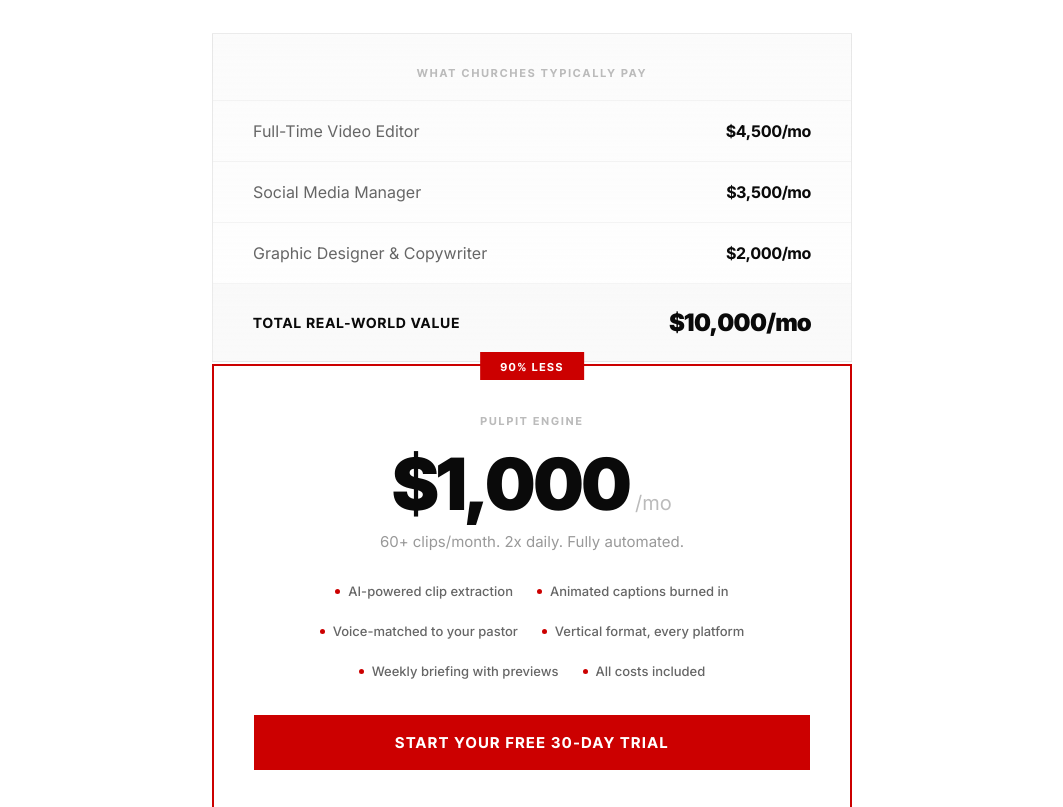
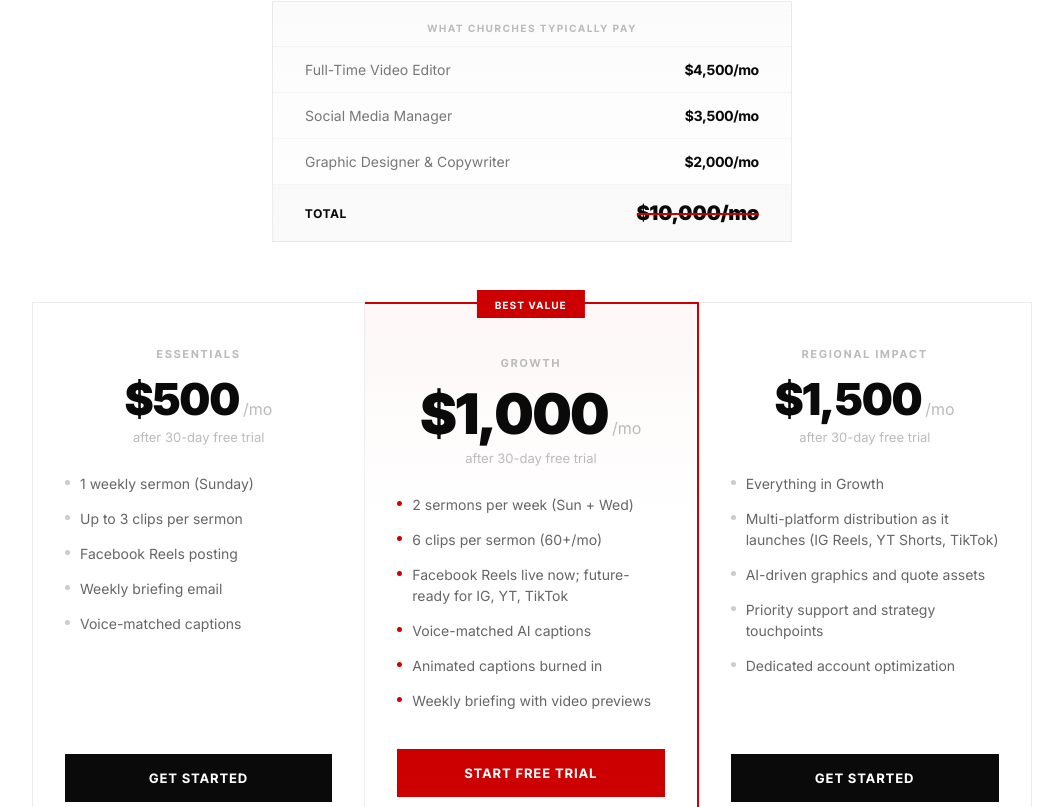
Before and after one commit to Jgandara24/pulpit-engine-site, a React (Vite) app: page / in a window 1280 px wide. Shown: the part 5093-5900 px from the top of the page, without its empty margins (108-1171 px from the left). Built offline with nearby package versions, Linux system fonts and the light colour scheme.

Commit message:
3-tier pricing, metadata, new footer

```diff
--- a/src/App.jsx
+++ b/src/App.jsx
@@ -358,172 +358,244 @@
   );
 }
 
-// ── Value Stack ──
+// ── Value Stack (3-Tier Brunson Pricing) ──
 function ValueStack() {
+  const tiers = [
+    {
+      name: "ESSENTIALS",
+      price: "500",
+      badge: null,
+      featured: false,
+      items: [
+        "1 weekly sermon (Sunday)",
+        "Up to 3 clips per sermon",
+        "Facebook Reels posting",
+        "Weekly briefing email",
+        "Voice-matched captions",
+      ],
+    },
+    {
+      name: "GROWTH",
+      price: "1,000",
+      badge: "BEST VALUE",
+      featured: true,
+      items: [
+        "2 sermons per week (Sun + Wed)",
+        "6 clips per sermon (60+/mo)",
+        "Facebook Reels live now; future-ready for IG, YT, TikTok",
+        "Voice-matched AI captions",
+        "Animated captions burned in",
+        "Weekly briefing with video previews",
+      ],
+    },
+    {
+      name: "REGIONAL IMPACT",
+      price: "1,500",
+      badge: null,
+      featured: false,
+      items: [
+        "Everything in Growth",
+        "Multi-platform distribution as it launches (IG Reels, YT Shorts, TikTok)",
+        "AI-driven graphics and quote assets",
+        "Priority support and strategy touchpoints",
+        "Dedicated account optimization",
+      ],
+    },
+  ];
+
   const lineItems = [
     ["Full-Time Video Editor", "$4,500"],
     ["Social Media Manager", "$3,500"],
     ["Graphic Designer & Copywriter", "$2,000"],
   ];
+
   return (
-    <section style={{ padding: "140px 24px", background: "#fff" }}>
-      <div style={{ maxWidth: 640, margin: "0 auto", textAlign: "center" }}>
+    <section id="pricing" style={{ padding: "140px 24px", background: "#fff" }}>
+      <div style={{ maxWidth: 1100, margin: "0 auto", textAlign: "center" }}>
         <Reveal>
           <p style={{
             fontFamily: hd, fontSize: 11, fontWeight: 700,
             letterSpacing: "0.22em", color: "#bbb", marginBottom: 24,
-          }}>THE MATH</p>
+          }}>PRICING</p>
           <h2 style={{
             fontFamily: hd, fontSize: "clamp(24px, 4vw, 40px)",
             fontWeight: 800, color: "#0a0a0a", lineHeight: 1.12,
-            margin: "0 auto 64px",
+            margin: "0 auto 32px",
           }}>STOP HIRING A TEAM.<br /><span style={{ color: RED }}>START AN ENGINE.</span></h2>
         </Reveal>
 
-        {/* The Stack */}
-        <Reveal delay={0.1}>
+        {/* What churches typically pay */}
+        <Reveal delay={0.08}>
           <div style={{
-            border: "1px solid rgba(0,0,0,0.08)",
-            background: "linear-gradient(180deg, rgba(250,250,250,0.8), rgba(255,255,255,1))",
-            backdropFilter: "blur(8px)",
-            marginBottom: 2,
+            maxWidth: 520, margin: "0 auto 60px",
+            border: "1px solid rgba(0,0,0,0.07)",
+            background: "linear-gradient(180deg, rgba(250,250,250,0.8), #fff)",
           }}>
             <div style={{
-              padding: "32px 40px 16px",
+              padding: "20px 32px 12px",
               borderBottom: "1px solid rgba(0,0,0,0.04)",
             }}>
               <p style={{
-                fontFamily: hd, fontSize: 11, fontWeight: 700,
-                letterSpacing: "0.18em", color: "#bbb", marginBottom: 4,
+                fontFamily: hd, fontSize: 10, fontWeight: 700,
+                letterSpacing: "0.18em", color: "#bbb",
               }}>WHAT CHURCHES TYPICALLY PAY</p>
             </div>
-
             {lineItems.map(([label, price], i) => (
               <div key={i} style={{
                 display: "flex", justifyContent: "space-between", alignItems: "center",
-                padding: "20px 40px",
-                borderBottom: "1px solid rgba(0,0,0,0.04)",
+                padding: "14px 32px",
+                borderBottom: "1px solid rgba(0,0,0,0.03)",
               }}>
-                <span style={{
-                  fontFamily: bd, fontSize: 16, fontWeight: 400, color: "#666",
-                }}>{label}</span>
-                <span style={{
-                  fontFamily: hd, fontSize: 16, fontWeight: 700, color: "#0a0a0a",
-                }}>{price}/mo</span>
+                <span style={{ fontFamily: bd, fontSize: 14, color: "#777" }}>{label}</span>
+                <span style={{ fontFamily: hd, fontSize: 14, fontWeight: 700, color: "#0a0a0a" }}>{price}/mo</span>
               </div>
             ))}
-
             <div style={{
               display: "flex", justifyContent: "space-between", alignItems: "center",
-              padding: "24px 40px",
-              background: "rgba(0,0,0,0.02)",
+              padding: "16px 32px", background: "rgba(0,0,0,0.02)",
             }}>
-              <span style={{
-                fontFamily: hd, fontSize: 14, fontWeight: 700,
-                letterSpacing: "0.08em", color: "#0a0a0a",
-              }}>TOTAL REAL-WORLD VALUE</span>
-              <span style={{
-                fontFamily: hd, fontSize: 24, fontWeight: 900, color: "#0a0a0a",
-                letterSpacing: "-0.02em",
-              }}>$10,000/mo</span>
+              <span style={{ fontFamily: hd, fontSize: 12, fontWeight: 700, letterSpacing: "0.08em", color: "#0a0a0a" }}>TOTAL</span>
+              <span style={{ fontFamily: hd, fontSize: 20, fontWeight: 900, color: "#0a0a0a", textDecoration: "line-through", textDecorationColor: RED }}>$10,000/mo</span>
             </div>
           </div>
         </Reveal>
 
-        {/* The Engine Price */}
-        <Reveal delay={0.25}>
+        {/* 3-Tier Cards */}
         <div style={{
-            border: `2px solid ${RED}`,
-            background: "#fff",
-            padding: "48px 40px",
+          display: "grid",
+          gridTemplateColumns: "repeat(auto-fit, minmax(280px, 1fr))",
+          gap: 0,
+          alignItems: "stretch",
+          maxWidth: 1000,
+          margin: "0 auto",
+        }}>
+          {tiers.map((tier, i) => (
+            <Reveal key={i} delay={0.1 + i * 0.08}>
+              <div style={{
+                padding: tier.featured ? "52px 32px 44px" : "44px 32px 40px",
+                background: tier.featured
+                  ? "linear-gradient(180deg, rgba(204,0,0,0.03) 0%, #fff 40%)"
+                  : "#fff",
+                border: tier.featured
+                  ? `2px solid ${RED}`
+                  : "1px solid rgba(0,0,0,0.07)",
+                borderLeft: i === 0 ? "1px solid rgba(0,0,0,0.07)" : undefined,
                 position: "relative",
+                height: "100%",
+                display: "flex",
+                flexDirection: "column",
               }}>
+                {/* Badge */}
+                {tier.badge && (
                   <div style={{
                     position: "absolute", top: -14, left: "50%", transform: "translateX(-50%)",
-              padding: "5px 20px", background: RED,
+                    padding: "5px 18px", background: RED,
                   }}>
                     <span style={{
-                fontFamily: hd, fontSize: 11, fontWeight: 700,
+                      fontFamily: hd, fontSize: 10, fontWeight: 700,
                       color: "#fff", letterSpacing: "0.14em",
-              }}>90% LESS</span>
+                    }}>{tier.badge}</span>
                   </div>
+                )}
 
+                {/* Plan name */}
                 <p style={{
                   fontFamily: hd, fontSize: 11, fontWeight: 700,
-              letterSpacing: "0.18em", color: "#bbb", marginBottom: 20,
-            }}>PULPIT ENGINE</p>
+                  letterSpacing: "0.18em", color: "#bbb", marginBottom: 16,
+                }}>{tier.name}</p>
 
+                {/* Price */}
                 <div style={{
-              display: "flex", alignItems: "baseline", justifyContent: "center", gap: 6,
+                  display: "flex", alignItems: "baseline", justifyContent: "center", gap: 4,
+                  marginBottom: 8,
                 }}>
                   <span style={{
-                fontFamily: hd, fontSize: 72, fontWeight: 900,
-                color: "#0a0a0a", lineHeight: 1, letterSpacing: "-0.04em",
-              }}>$1,000</span>
+                    fontFamily: hd,
+                    fontSize: tier.featured ? 56 : 44,
+                    fontWeight: 900,
+                    color: "#0a0a0a", lineHeight: 1, letterSpacing: "-0.03em",
+                  }}>${tier.price}</span>
                   <span style={{
-                fontFamily: bd, fontSize: 20, fontWeight: 400, color: "#bbb",
+                    fontFamily: bd, fontSize: 16, fontWeight: 400, color: "#bbb",
                   }}>/mo</span>
                 </div>
 
                 <p style={{
-              fontFamily: bd, fontSize: 15, fontWeight: 400,
-              color: "#999", marginTop: 12, marginBottom: 32,
-            }}>60+ clips/month. 2x daily. Fully automated.</p>
+                  fontFamily: bd, fontSize: 13, fontWeight: 400,
+                  color: "#bbb", marginBottom: 28,
+                }}>after 30-day free trial</p>
 
+                {/* Features */}
+                <div style={{ textAlign: "left", flex: 1 }}>
+                  {tier.items.map((item, j) => (
+                    <div key={j} style={{
+                      display: "flex", alignItems: "flex-start", gap: 10,
+                      marginBottom: 14,
+                    }}>
                       <div style={{
-              display: "flex", flexWrap: "wrap", justifyContent: "center", gap: 24,
-              marginBottom: 36,
-            }}>
-              {[
-                "AI-powered clip extraction",
-                "Animated captions burned in",
-                "Voice-matched to your pastor",
-                "Vertical format, every platform",
-                "Weekly briefing with previews",
-                "All costs included",
-              ].map((item, i) => (
-                <div key={i} style={{
-                  display: "flex", alignItems: "center", gap: 8,
-                }}>
-                  <div style={{ width: 5, height: 5, borderRadius: "50%", background: RED, flexShrink: 0 }} />
+                        width: 5, height: 5, borderRadius: "50%",
+                        background: tier.featured ? RED : "#ccc",
+                        flexShrink: 0, marginTop: 7,
+                      }} />
                       <span style={{
-                    fontFamily: bd, fontSize: 13, fontWeight: 500, color: "#666",
+                        fontFamily: bd, fontSize: 14, fontWeight: 400,
+                        color: "#666", lineHeight: 1.5,
                       }}>{item}</span>
                     </div>
                   ))}
                 </div>
 
+                {/* CTA */}
                 <a href={MAILTO} style={{
-              display: "block", padding: "18px 40px",
-              background: RED, color: "#fff",
-              fontFamily: hd, fontWeight: 700, fontSize: 15,
+                  display: "block", padding: "16px 24px", marginTop: 24,
+                  background: tier.featured ? RED : "#0a0a0a",
+                  color: "#fff",
+                  fontFamily: hd, fontWeight: 700, fontSize: 13,
                   letterSpacing: "0.1em", textTransform: "uppercase",
                   textDecoration: "none", textAlign: "center",
                   transition: "background 0.25s",
                 }}
-            onMouseEnter={e => e.target.style.background = "#e60000"}
-            onMouseLeave={e => e.target.style.background = RED}
-            >Start Your Free 30-Day Trial</a>
+                onMouseEnter={e => e.target.style.background = tier.featured ? "#e60000" : "#333"}
+                onMouseLeave={e => e.target.style.background = tier.featured ? RED : "#0a0a0a"}
+                >{tier.featured ? "Start Free Trial" : "Get Started"}</a>
               </div>
             </Reveal>
+          ))}
+        </div>
 
         {/* Guarantee */}
-        <Reveal delay={0.35}>
+        <Reveal delay={0.4}>
           <div style={{
-            marginTop: 20, padding: "24px 32px",
+            marginTop: 32, padding: "24px 32px",
             border: "1px solid rgba(0,0,0,0.06)",
-            textAlign: "center",
+            textAlign: "center", maxWidth: 1000, margin: "32px auto 0",
           }}>
             <p style={{
               fontFamily: hd, fontSize: 12, fontWeight: 700,
               letterSpacing: "0.1em", color: "#0a0a0a", marginBottom: 6,
-            }}>90-DAY MONEY-BACK GUARANTEE</p>
+            }}>90-DAY MONEY-BACK GUARANTEE ON ALL PLANS</p>
             <p style={{
               fontFamily: bd, fontSize: 14, fontWeight: 400,
               color: "#999", lineHeight: 1.65,
             }}>
               30 days free + 60 days paid. Not satisfied after 90 days? Full refund. No questions.
             </p>
+          </div>
+        </Reveal>
+
+        {/* Bottom CTA */}
+        <Reveal delay={0.45}>
+          <div style={{ marginTop: 40 }}>
+            <a href={MAILTO} style={{
+              display: "inline-block", padding: "20px 56px",
+              background: RED, color: "#fff",
+              fontFamily: hd, fontWeight: 700, fontSize: 15,
+              letterSpacing: "0.1em", textTransform: "uppercase",
+              textDecoration: "none", transition: "background 0.25s, transform 0.2s",
+            }}
+            onMouseEnter={e => { e.target.style.background = "#e60000"; e.target.style.transform = "translateY(-2px)"; }}
+            onMouseLeave={e => { e.target.style.background = RED; e.target.style.transform = "translateY(0)"; }}
+            >Start Your Free 30-Day Trial</a>
           </div>
         </Reveal>
       </div>
@@ -641,12 +713,78 @@
   );
 }
 
+// ── Inline SVG icons for footer ──
+function FacebookIcon() {
+  return (
+    <svg width="20" height="20" viewBox="0 0 24 24" fill="currentColor" xmlns="http://www.w3.org/2000/svg">
+      <path d="M24 12c0-6.627-5.373-12-12-12S0 5.373 0 12c0 5.99 4.388 10.954 10.125 11.854V15.47H7.078V12h3.047V9.356c0-3.007 1.792-4.668 4.533-4.668 1.312 0 2.686.235 2.686.235v2.953H15.83c-1.491 0-1.956.925-1.956 1.875V12h3.328l-.532 3.47h-2.796v8.385C19.612 22.954 24 17.99 24 12z"/>
+    </svg>
+  );
+}
+
+function EmailIcon() {
+  return (
+    <svg width="20" height="20" viewBox="0 0 24 24" fill="none" stroke="currentColor" strokeWidth="2" strokeLinecap="round" strokeLinejoin="round" xmlns="http://www.w3.org/2000/svg">
+      <rect x="2" y="4" width="20" height="16" rx="2"/>
+      <path d="M22 4l-10 8L2 4"/>
+    </svg>
+  );
+}
+
 // ── Footer ──
 function Footer() {
   return (
-    <footer style={{
-      padding: "44px 40px", background: "#fff",
-      borderTop: "1px solid rgba(0,0,0,0.05)",
+    <footer style={{ background: "#fff", borderTop: "1px solid rgba(0,0,0,0.05)" }}>
+
+      {/* About Section */}
+      <div style={{
+        maxWidth: 700, margin: "0 auto",
+        padding: "72px 40px 48px",
+        textAlign: "center",
+      }}>
+        <p style={{
+          fontFamily: hd, fontSize: 11, fontWeight: 700,
+          letterSpacing: "0.22em", color: "#bbb", marginBottom: 24,
+        }}>THE STORY BEHIND THE ENGINE</p>
+        <h3 style={{
+          fontFamily: hd, fontSize: "clamp(20px, 3vw, 28px)",
+          fontWeight: 800, color: "#0a0a0a", lineHeight: 1.2,
+          marginBottom: 24,
+        }}>Built by a pastor's kid, for pastors.</h3>
+        <p style={{
+          fontFamily: bd, fontSize: 16, fontWeight: 400,
+          color: "#777", lineHeight: 1.85,
+        }}>
+          My name is Jake Gandara. My dad is the pastor of Sunnylane Southern Baptist Church
+          in Del City, Oklahoma. I teach a Sunday school class and a Wednesday night theology class.
+          I've grown up as a PK, a pastor's kid, and I've watched my dad labor weekend after weekend.
+          Study. Prepare. Show up on Sunday morning and preach the Word. That is his calling, and I
+          know his calling is not to be a social media marketer.
+        </p>
+        <p style={{
+          fontFamily: bd, fontSize: 16, fontWeight: 400,
+          color: "#777", lineHeight: 1.85, marginTop: 20,
+        }}>
+          I built Pulpit Engine to solve that. All he has to do is preach. Pulpit Engine takes
+          his message and amplifies it throughout the week on social media, so his focus can stay
+          exactly where it belongs: shepherding his flock and preaching the Word.
+        </p>
+        <p style={{
+          fontFamily: hd, fontSize: 14, fontWeight: 700,
+          color: "#0a0a0a", marginTop: 28,
+        }}>Jake Gandara</p>
+        <p style={{
+          fontFamily: bd, fontSize: 13, fontWeight: 400,
+          color: "#aaa", marginTop: 4,
+        }}>Founder, Pulpit Engine</p>
+      </div>
+
+      {/* Divider */}
+      <div style={{ height: 1, background: "rgba(0,0,0,0.05)", margin: "0 40px" }} />
+
+      {/* Bottom bar */}
+      <div style={{
+        padding: "32px 40px",
         display: "flex", alignItems: "center", justifyContent: "space-between",
         flexWrap: "wrap", gap: 16,
       }}>
@@ -654,15 +792,53 @@
           fontFamily: hd, fontSize: 12, fontWeight: 700,
           letterSpacing: "0.16em", color: "#ccc",
         }}>PULPIT ENGINE</span>
+
+        {/* Social links */}
+        <div style={{ display: "flex", alignItems: "center", gap: 20 }}>
+          <a
+            href="https://www.facebook.com/profile.php?id=61573305725816"
+            target="_blank"
+            rel="noopener noreferrer"
+            style={{ color: "#999", transition: "color 0.2s", display: "flex" }}
+            onMouseEnter={e => e.currentTarget.style.color = "#0a0a0a"}
+            onMouseLeave={e => e.currentTarget.style.color = "#999"}
+            aria-label="Facebook"
+          >
+            <FacebookIcon />
+          </a>
+          <a
+            href={MAILTO}
+            style={{ color: "#999", transition: "color 0.2s", display: "flex" }}
+            onMouseEnter={e => e.currentTarget.style.color = "#0a0a0a"}
+            onMouseLeave={e => e.currentTarget.style.color = "#999"}
+            aria-label="Email"
+          >
+            <EmailIcon />
+          </a>
+        </div>
+
         <p style={{
           fontFamily: bd, fontSize: 12, fontWeight: 400, color: "#ccc",
         }}>High-performance content automation for the modern church.</p>
+      </div>
     </footer>
   );
 }
 
 // ── App ──
 export default function PulpitEngine() {
+  // Change 2: Set page title and favicon
+  useEffect(() => {
+    document.title = "Pulpit Engine | Church Content Automation";
+    let link = document.querySelector("link[rel='icon']");
+    if (!link) {
+      link = document.createElement("link");
+      link.rel = "icon";
+      document.head.appendChild(link);
+    }
+    link.href = "/engine-icon.png";
+  }, []);
+
   return (
     <>
       <style>{`
```
Lines whose indentation alone changed are shown as unchanged.
